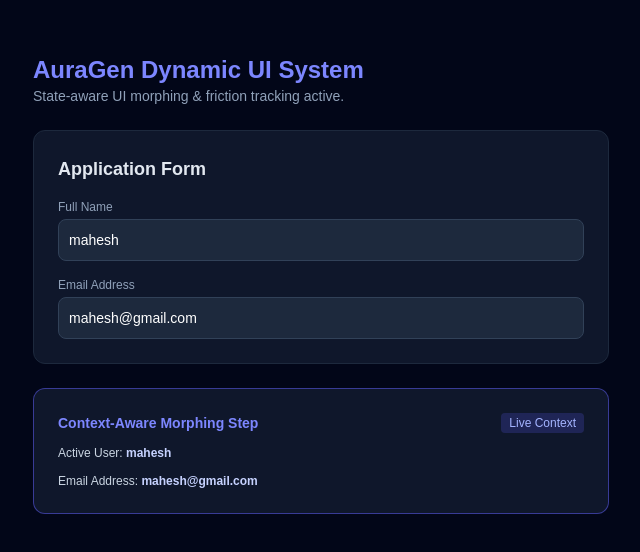
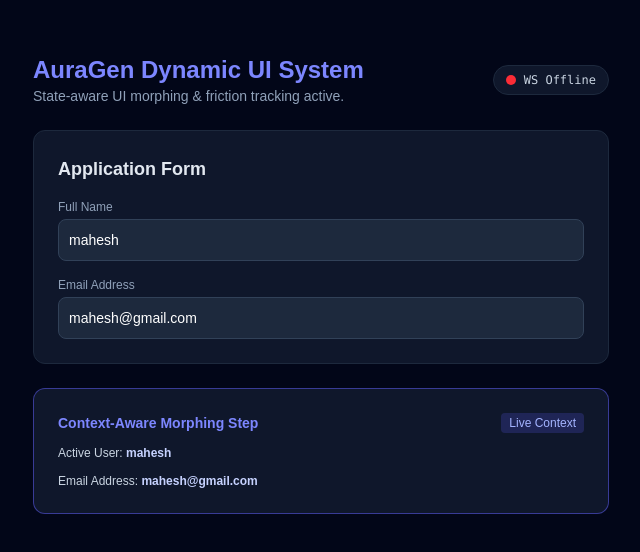
Before and after one commit to maheshgrandhi22/infotact-project, a Next.js app in the folder auragen-frontend/: page / in a window 1280 px wide. Shown: the part 116-668 px from the top of the page, without its empty margins (319-959 px from the left). Built offline with nearby package versions, Linux system fonts and the light colour scheme; no server answers.

Commit message:
feat(week-4): add useWebSocket hook and establish live friction tracking pipeline

```diff
--- a/auragen-frontend/app/page.tsx
+++ b/auragen-frontend/app/page.tsx
@@ -1,8 +1,9 @@
 'use client';
 
-import React, { useState, useRef } from 'react';
+import React, { useState } from 'react';
 import DynamicRender from '@/components/DynamicRender';
 import { useFrictionTracker } from '@/hooks/useFrictionTracker';
+import { useWebSocket } from '@/hooks/useWebSocket';
 
 interface FormState {
   fullName: string;
@@ -30,8 +31,10 @@ const ContextualDynamicCard: React.FC<DynamicCardProps> = ({ formState }) => (
 );
 
 export default function Home() {
-  const wsRef = useRef<WebSocket | null>(null);
+  // 1. Initialize active WebSocket connection
+  const { wsRef, isConnected } = useWebSocket('ws://localhost:8080');
 
+  // 2. Initialize form state
   const [formState, setFormState] = useState<FormState>({
     fullName: 'mahesh',
     email: 'mahesh@gmail.com',
@@ -41,7 +44,7 @@ export default function Home() {
     () => ContextualDynamicCard
   );
 
-  // Activate real-time friction tracker
+  // 3. Track real-time user friction events
   useFrictionTracker({ wsRef, formState });
 
   const handleInputChange = (e: React.ChangeEvent<HTMLInputElement>) => {
@@ -55,11 +58,25 @@ export default function Home() {
   return (
     <main className="min-h-screen bg-slate-950 text-white p-8 flex flex-col items-center justify-center">
       <div className="w-full max-w-xl space-y-6">
-        <div>
-          <h1 className="text-2xl font-bold text-indigo-400">AuraGen Dynamic UI System</h1>
-          <p className="text-sm text-slate-400">State-aware UI morphing & friction tracking active.</p>
+        <div className="flex items-center justify-between">
+          <div>
+            <h1 className="text-2xl font-bold text-indigo-400">AuraGen Dynamic UI System</h1>
+            <p className="text-sm text-slate-400">State-aware UI morphing & friction tracking active.</p>
+          </div>
+          {/* WebSocket Live Status Indicator */}
+          <div className="flex items-center space-x-2 bg-slate-900 border border-slate-800 px-3 py-1.5 rounded-full">
+            <span
+              className={`h-2.5 w-2.5 rounded-full ${
+                isConnected ? 'bg-emerald-500 animate-pulse' : 'bg-red-500'
+              }`}
+            />
+            <span className="text-xs text-slate-300 font-mono">
+              {isConnected ? 'WS Live' : 'WS Offline'}
+            </span>
+          </div>
         </div>
 
+        {/* Form Container */}
         <div className="p-6 bg-slate-900 rounded-xl border border-slate-800 space-y-4">
           <h2 className="text-lg font-semibold text-slate-200">Application Form</h2>
 
@@ -88,6 +105,7 @@ export default function Home() {
           </div>
         </div>
 
+        {/* Dynamic Component Slot */}
         <DynamicRender
           wsRef={wsRef}
           component={dynamicComponent || undefined}
--- /dev/null
+++ b/auragen-frontend/hooks/useWebSocket.ts
@@ -0,0 +1,42 @@
+'use client';
+
+import { useEffect, useRef, useState } from 'react';
+
+export function useWebSocket(url: string = 'ws://localhost:8080') {
+  const wsRef = useRef<WebSocket | null>(null);
+  const [isConnected, setIsConnected] = useState(false);
+
+  useEffect(() => {
+    const ws = new WebSocket(url);
+    wsRef.current = ws;
+
+    ws.onopen = () => {
+      console.log('[AuraGen WS] Connected to backend WebSocket server.');
+      setIsConnected(true);
+    };
+
+    ws.onmessage = (event) => {
+      try {
+        const message = JSON.parse(event.data);
+        console.log('[AuraGen WS] Received message:', message);
+      } catch (err) {
+        console.error('[AuraGen WS] Failed to parse message:', err);
+      }
+    };
+
+    ws.onclose = () => {
+      console.log('[AuraGen WS] Disconnected from server.');
+      setIsConnected(false);
+    };
+
+    ws.onerror = (error) => {
+      console.error('[AuraGen WS] Error occurred:', error);
+    };
+
+    return () => {
+      ws.close();
+    };
+  }, [url]);
+
+  return { wsRef, isConnected };
+}
```
